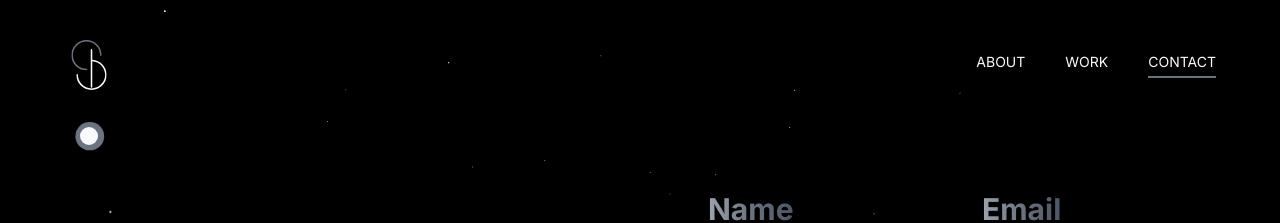
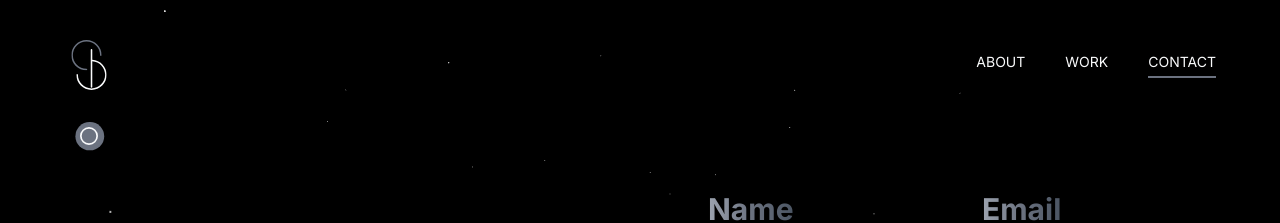
Before and after one commit to BR-BelalRezk/Belal-Rezk, a Next.js app: page /contact in a window 1280 px wide. Shown: the top 223 px of the page. Built offline with nearby package versions, Linux system fonts and the light colour scheme.

Commit message:
Update Circle.tsx

```diff
--- a/src/components/layout/Circle.tsx
+++ b/src/components/layout/Circle.tsx
@@ -1,6 +1,6 @@
 "use client";
 import { motion } from "framer-motion";
-import { FaX, FaCircle } from "react-icons/fa6";
+import { FaX, FaRegCircle } from "react-icons/fa6";
 
 export default function Circle({ toggle }: { toggle?: boolean }) {
   const span_0 = toggle ? { translateY: -50 } : { translateY: 0 };
@@ -14,7 +14,7 @@ export default function Circle({ toggle }: { toggle?: boolean }) {
           initial={false}
           animate={index === 0 ? span_0 : span_1}
         >
-          {index === 0 ? <FaCircle className="text-lg" /> : <FaX />}
+          {index === 0 ? <FaRegCircle className="text-lg" /> : <FaX />}
         </motion.span>
       ))}
     </>
```
